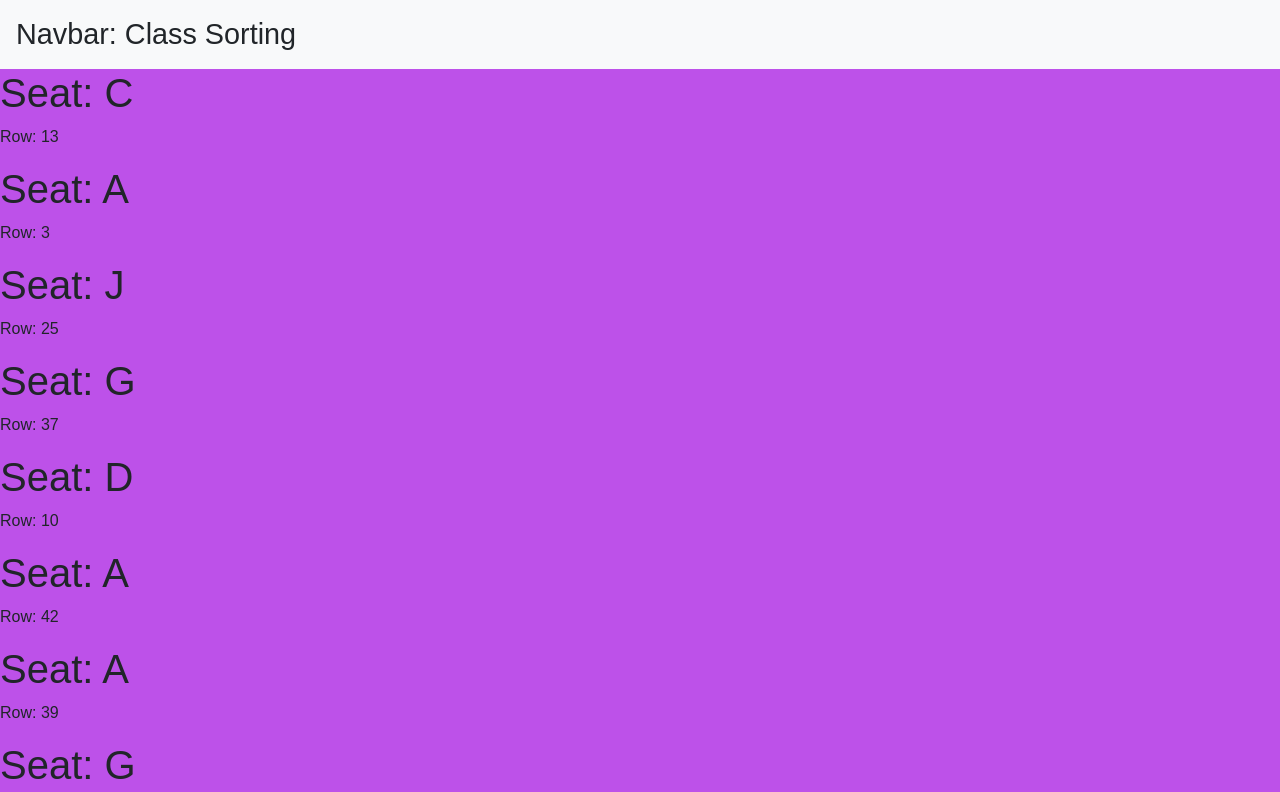
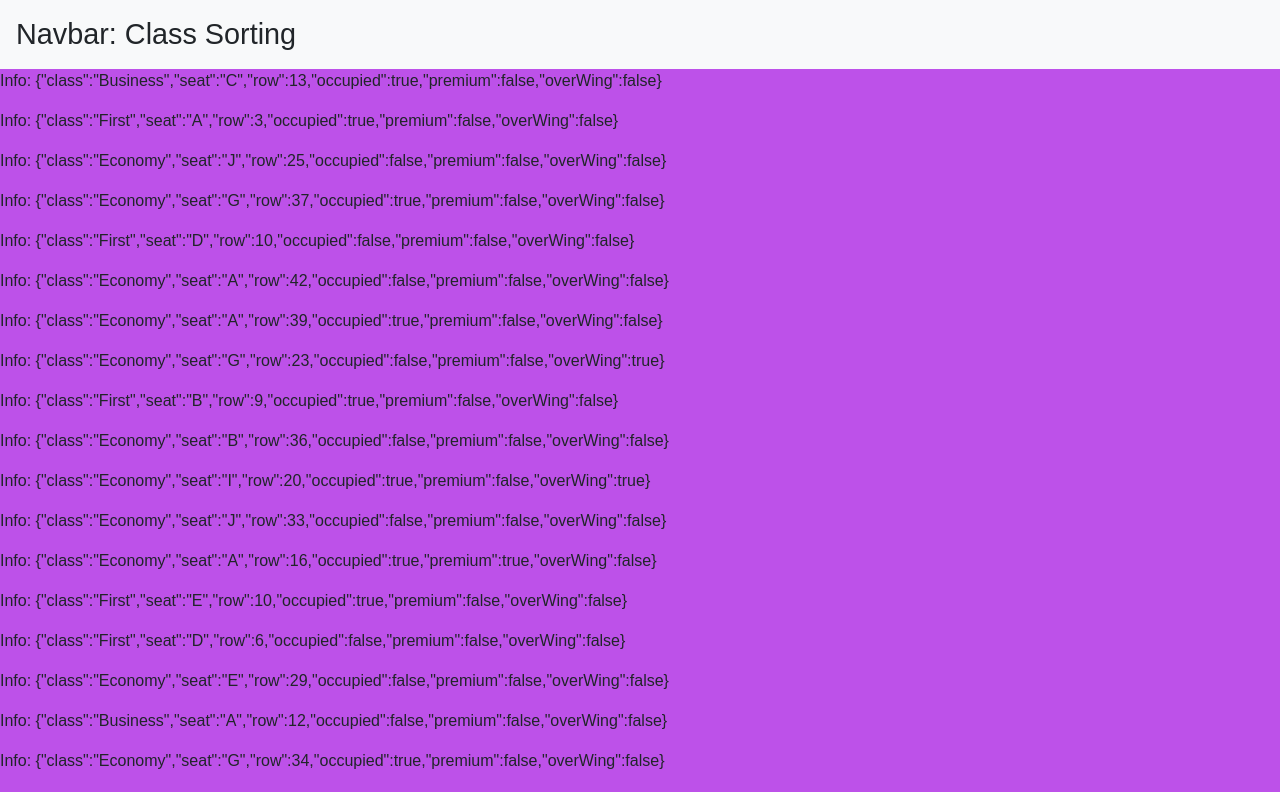
Before and after one commit to lcanizzo/react-seats, a React (Create React App) app in the folder client/: page / in a window 1280 px wide. Shown: the top 792 px of the page. Built offline with nearby package versions, Linux system fonts and the light colour scheme.

Commit message:
Created SeatSort functional component, passing data as prop

```diff
--- a/client/src/App.js
+++ b/client/src/App.js
@@ -2,7 +2,6 @@ import React, { Component } from 'react';
 import './App.css';
 import Navbar from './components/navbar/Navbar';
 import Cabin from './components/cabin/Cabin';
-import Seat from './components/seat/Seat';
 
 class App extends Component {
 
--- a/client/src/components/cabin/Cabin.js
+++ b/client/src/components/cabin/Cabin.js
@@ -2,20 +2,20 @@ import React from 'react';
 import './Cabin.css';
 import Seat from '../seat/Seat';
 import data from '../../data/data';
+import SortSeats from '../seatSort/SeatSort';
 
 export default class Cabin extends React.Component {
     constructor(props) {
         super(props);
-        this.state = {
-            seats: data,
-        }
+        console.log(`Cabin.js Data: \n ${JSON.stringify(data)}`)
     }
 
     render() {
         return (
             <div className="cabin-box">
+                <SortSeats data={data}/>
                 {
-                    this.state.seats.map((seat)=>
+                    data.map((seat)=>
                         // console.log(`Row: ${seat.row} \n Seat: ${seat.seat}`);
                         <Seat info={seat}/>
                     )
--- a/client/src/components/seat/Seat.js
+++ b/client/src/components/seat/Seat.js
@@ -3,17 +3,16 @@ import './Seat.css';
 
 export default class Seat extends React.Component {
     constructor(props) {
-        console.log(`Seat Constructor Hit`);
+        // console.log(`Seat Constructor Hit`);
         super(props);
         // const seat = this.props.info.seat;
-        console.log(`Seat info in Seat.js: \n ${JSON.stringify(this.props.info)}`);
+        // console.log(`Seat info in Seat.js: \n ${JSON.stringify(this.props.info)}`);
     }
 
     render() {
         return (
             <div className="seat">
-                <h1>Seat: {this.props.info.seat} </h1>
-                <p>Row: {this.props.info.row}</p>
+                <p>Info: {JSON.stringify(this.props.info)}</p>
             </div>
         )
     }
--- /dev/null
+++ b/client/src/components/seatSort/SeatSort.js
@@ -0,0 +1,7 @@
+import React from 'react';
+
+export default function SortSeats(props) {
+    console.log(`Data passed as props to SeatSort.js`);
+    console.log(props.data);
+    return null;
+}
```
